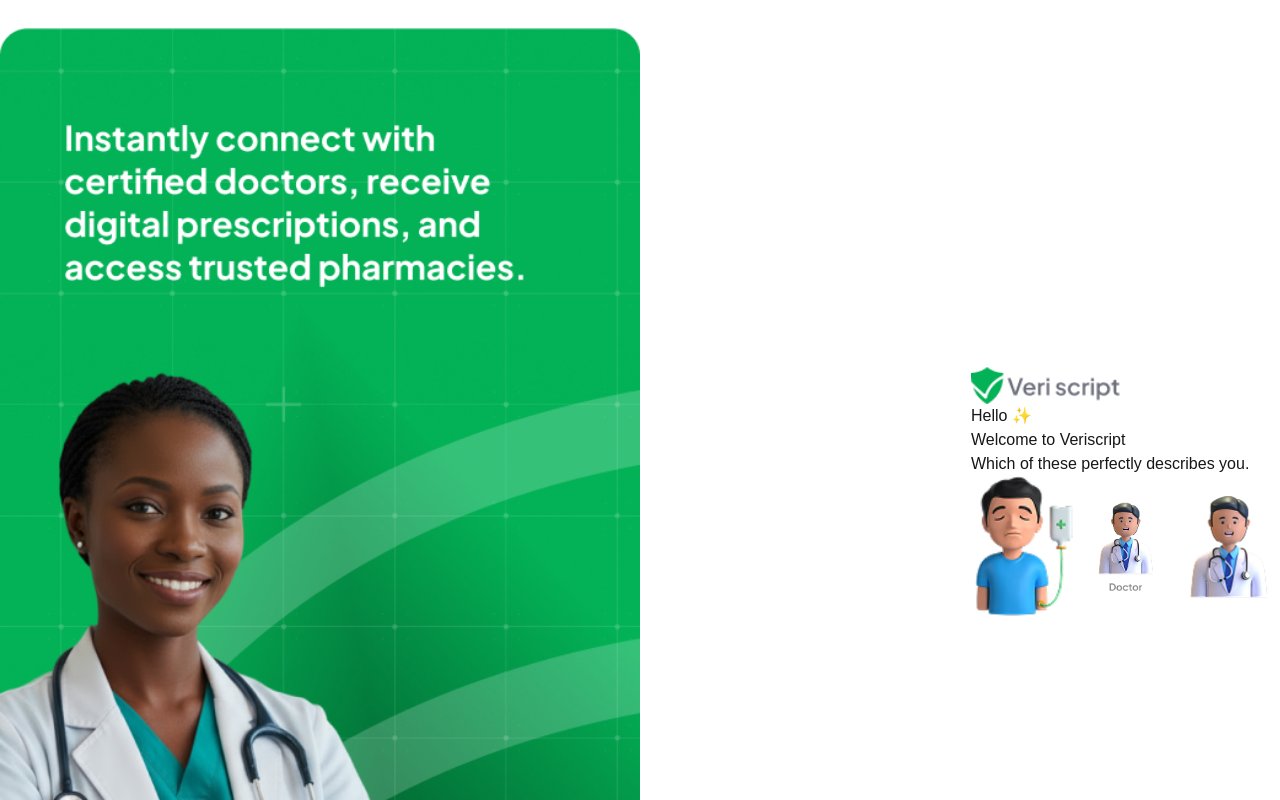
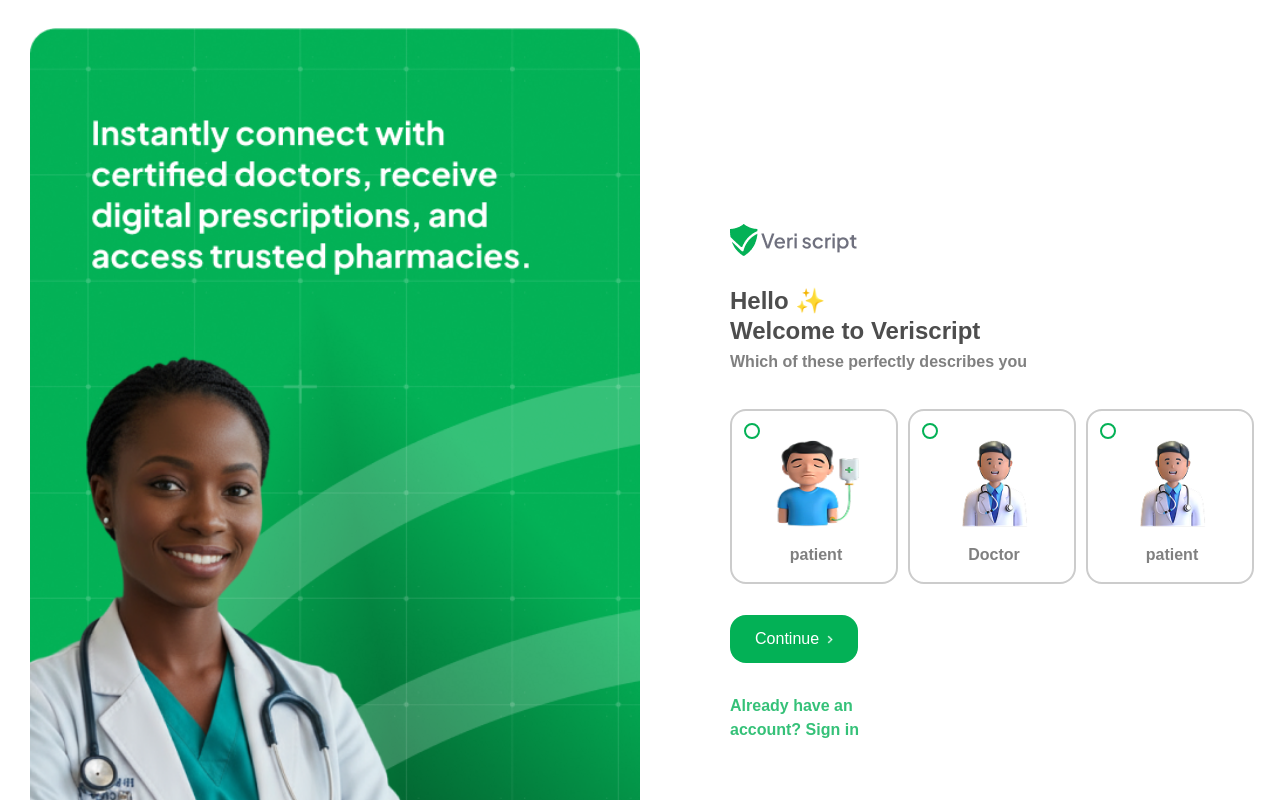
Before and after one commit to greydev28/Veriscript, a Next.js app: page /dashboard in a window 1280 px wide. Shown: the top 800 px of the page. Built offline with nearby package versions, Linux system fonts and the light colour scheme.

Commit message:
selection dashboard

```diff
--- a/src/app/dashboard/page.tsx
+++ b/src/app/dashboard/page.tsx
@@ -1,26 +1,29 @@
+"use client";
 import Image from "next/image";
-
-export default function dashboard() {
+import { useState } from "react";
+export default function Dashboard() {
   const details = [
-    { id: 1, image: "/patient", title: "patient" },
-    { id: 2, image: "/doctor.png", title: "Doctor" },
+    { id: 1, image: "/patient.png", title: "patient" },
+    { id: 2, image: "/pharmacist.png", title: "Doctor" },
     { id: 3, image: "/pharmacist.png", title: "patient" },
   ];
+
+  const [selected, setSelected] = useState<null | number>(null);
   return (
-    <section className=" w-full max-h-screen bg-white over-flow-hidden">
-      <div className="max-w-7xl mx-auto flex justify-between items-center">
-        <div className=" mt-[27.5px] w-1/2">
+    <section className=" w-full min-h-screen bg-white overflow-hidden font-plusJakarta">
+      <div className="max-w-7xl mx-[30px] flex justify-between items-center">
+        <div className="hidden md:block md:my-[27.5px] w-1/2 overflow-hidden">
           <Image
             src="/profile-images.png"
             alt="welcome"
-            width={777}
-            height={400}
+            width={600}
+            height={300}
             className="object-contain h-full w-full"
             priority
           />
         </div>
-        <div>
-          <div>
+        <div className="w-[520px] min-h-[291px] flex flex-col gap-[31px]">
+          <div className=" w-[128px] h-[32px]">
             <Image
               src="/logo.png"
               alt="veriscript"
@@ -30,31 +33,80 @@ export default function dashboard() {
             />
           </div>
           <div>
-            <h2>
+            <h2 className="font-semibold leading-tight  text-2xl text-[#4D4D4D]">
               Hello ✨<br /> Welcome to Veriscript
             </h2>
-            <p>Which of these perfectly describes you.</p>
+            <p className="font-semibold text-[#808080] leading-tight my-1.5">
+              Which of these perfectly describes you
+            </p>
           </div>
-          <div className="flex justify-between items-center">
-            <div>
+
+          <div className=" flex  justify-between items-center  w-[520px] h-[175px] gap-[10px] ">
+            {details.map((detail) => (
+              <button
+                key={detail.id}
+                className="border-2 border-[#CCCCCC] w-[168px] h-[175px] rounded-2xl px-[10px] py-[9px] relative cursor-pointer"
+                onClick={() => setSelected(detail.id)}
+              >
+                <div className="w-[148px] h-[158px] flex flex-col justify-center items-center gap-2 px-4 py-4">
+                  <div className="w-[103px] h-[103px] p-2">
                     <Image
-                src="/patient.png"
-                alt="patient"
+                      src={detail.image}
+                      alt={detail.title}
                       width={103}
                       height={103}
+                      className="w-full h-full"
                     />
                   </div>
-            <div>
-              <Image src="/doctor.png" alt="patient" width={103} height={103} />
+
+                  <span className="text-[#808080] font-semibold ">
+                    {detail.title}
+                  </span>
                 </div>
-            <div>
+                {/* decorative circle */}
+                <input
+                  type="checkbox"
+                  readOnly
+                  checked={selected === detail.id}
+                  className={`appearance-none border-2 border-[var(--button-background)] absolute top-3 left-3 w-[16px] h-[16px] rounded-full ${
+                    selected === detail.id
+                      ? "bg-[var(--button-background)]"
+                      : "bg-white"
+                  }`}
+                />
+                {/* mark icon */}
+
+                {selected === detail.id && (
+                  <div className="absolute top-3 left-3 w-[15px] h-[15px] rounded-full flex items-center justify-center">
                     <Image
-                src="/pharmacist.png"
-                alt="patient"
-                width={103}
-                height={103}
+                      src="/icon.png"
+                      alt="selected"
+                      width={10}
+                      height={10}
+                      className="object-contain"
                     />
                   </div>
+                )}
+              </button>
+            ))}
+          </div>
+          <button className="bg-[var(--button-background)] w-[128px] h-[48px] text-white py-[9px] flex items-center justify-center gap-2 rounded-2xl cursor-pointer hover:opacity-50 transition duration-300">
+            Continue{" "}
+            <Image src="/vector2.png" alt="angle" width={5.83} height={9.55} />{" "}
+          </button>
+          <div
+            className="text-[#35C178] font-semibold font-plusJakarta w-[130px] h-[48px] text-[16px] cursor-pointer hover:underline hover:opacity-50 transition duration-300
+"
+          >
+            <p>
+              Already have an account?{" "}
+              <span
+                className="whitespace-nowrap
+"
+              >
+                Sign in
+              </span>
+            </p>
           </div>
         </div>
       </div>
```
Also changed, not shown: public/vector2.png (added). Lines whose indentation alone changed are shown as unchanged.
